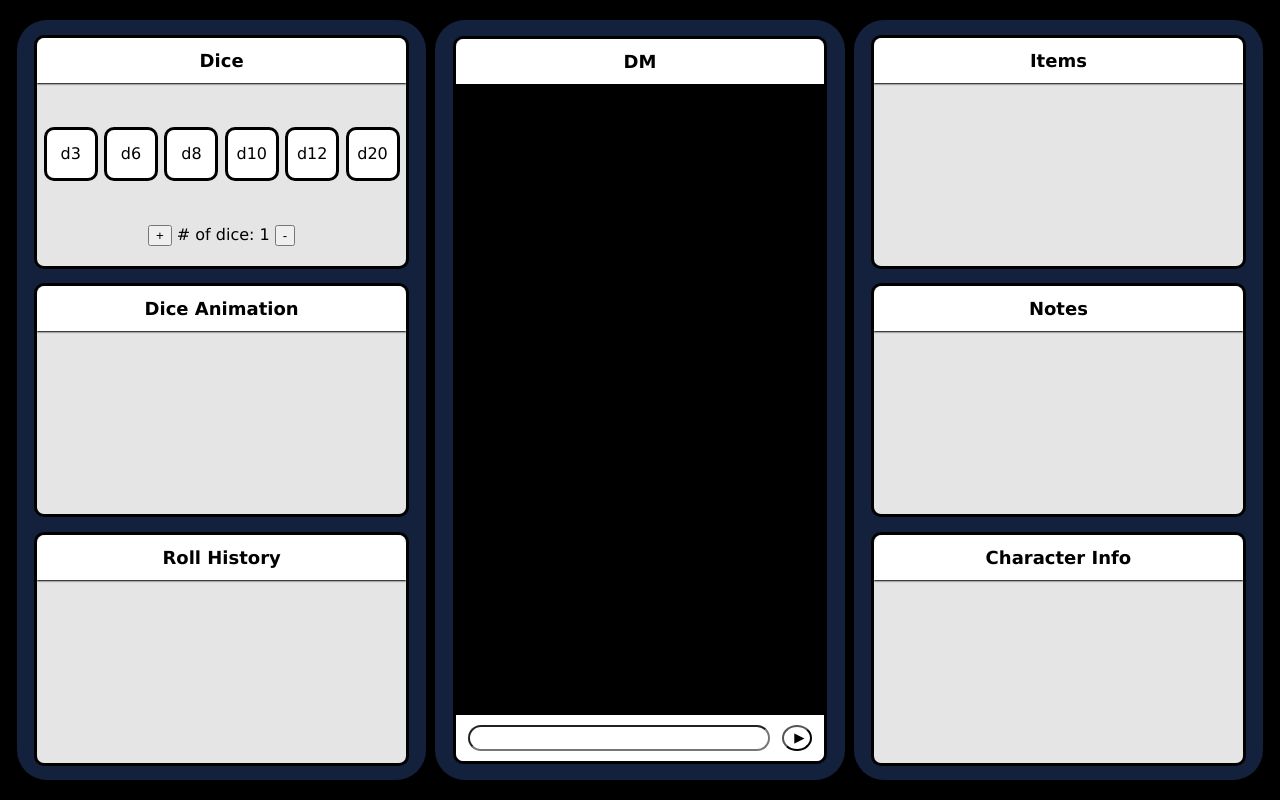
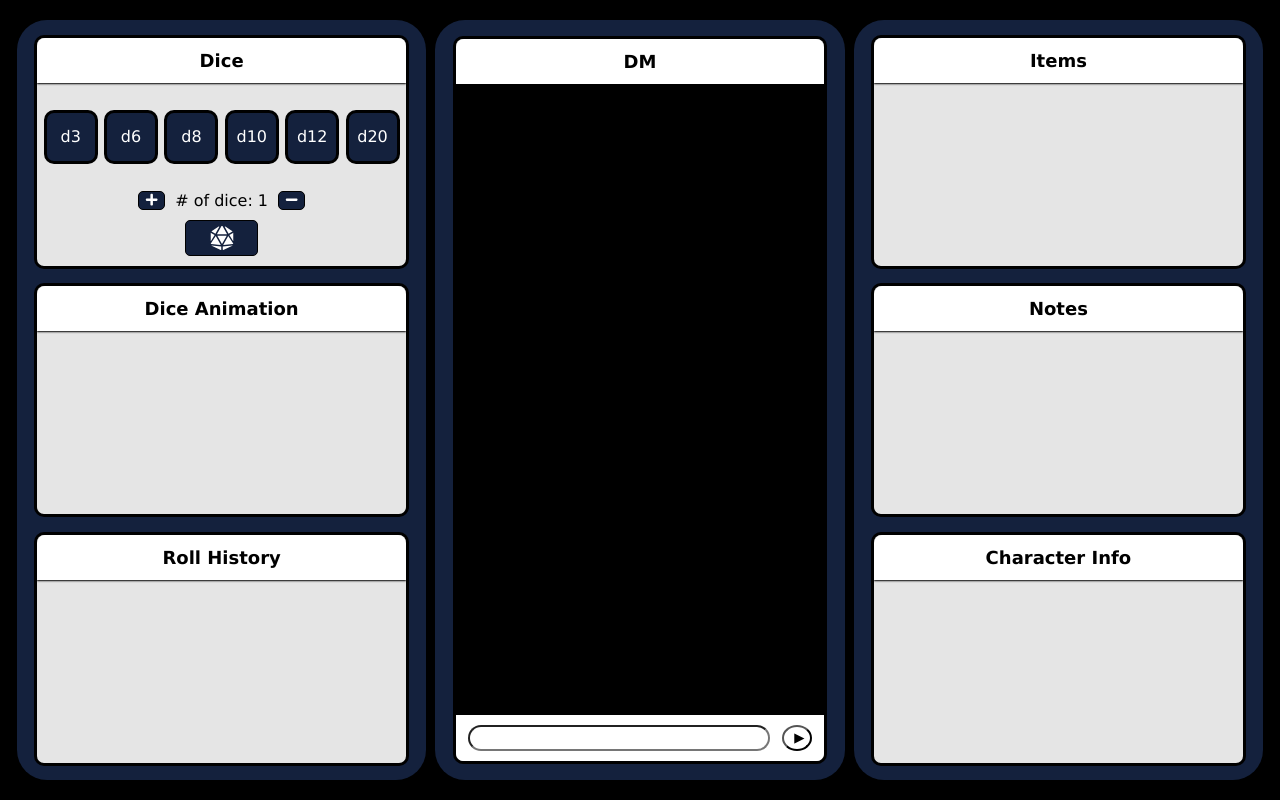
Before and after one commit to noellerjd/dnd-project, a Next.js app: page / in a window 1280 px wide. Built offline with nearby package versions, Linux system fonts and the light colour scheme.

Commit message:
more work on dice UI

```diff
--- a/src/app/page.js
+++ b/src/app/page.js
@@ -2,6 +2,7 @@ import "../styles/page.css";
 import "../styles/dice.css";
 import Dice from "./components/dice";
 import diceList from "../data/dice.json";
+import { FaDiceD20, FaPlus, FaMinus } from "react-icons/fa";
 
 export default function Home() {
   return (
@@ -19,12 +20,21 @@ export default function Home() {
           </div>
           <div className="dice-tracker">
             <div className="dice-info">
-              <button className="dice-control">+</button>
+              <button className="dice-control">
+                <FaPlus />
+              </button>
               <p>
                 # of dice: <span>1</span>
               </p>
-              <button className="dice-control">-</button>
+              <button className="dice-control">
+                <FaMinus />
+              </button>
             </div>
+          </div>
+          <div className="roll-box">
+            <button id="roll">
+              <FaDiceD20 />
+            </button>
           </div>
         </div>
         <div className="info-box">
--- a/src/styles/dice.css
+++ b/src/styles/dice.css
@@ -18,24 +18,26 @@
   display: flex;
   justify-content: center;
   align-items: center;
-  background-color: var(--white);
+  background-color: var(--blue);
+  color: var(--white);
   border: solid var(--black);
   text-align: center;
   width: 3rem;
   height: 3rem;
   border-radius: 10px;
+  cursor: pointer;
   transition: all 0.3s ease-in-out;
 }
 
 .dice-box:hover {
-  background-color: var(--black);
-  color: var(--white);
+  background-color: var(--orange);
+  color: var(--blue);
 }
 
 .dice-tracker {
   display: flex;
   justify-content: center;
-  padding-bottom: 20px;
+  padding-bottom: 10px;
   height: 2rem;
 }
 
@@ -45,8 +47,47 @@
 
 .dice-tracker p {
   margin: 0;
-  padding: 0px 5px 0px 5px;
+  padding: 0px 10px 0px 10px;
 }
 
 .dice-control {
+  border: 1px solid var(--black);
+  background-color: var(--blue);
+  color: var(--white);
+  border-radius: 5px;
+  transition: all 0.3s ease-in-out;
+  cursor: pointer;
+  display: flex;
+  align-items: center;
+  justify-content: center;
 }
+
+.dice-control:hover {
+  background-color: var(--orange);
+  color: var(--blue);
+}
+
+.roll-box {
+  display: flex;
+  justify-content: center;
+  margin-bottom: 10px;
+}
+
+#roll {
+  display: flex;
+  width: 20%;
+  justify-content: center;
+  border: 1px solid var(--black);
+  background-color: var(--blue);
+  color: var(--white);
+  cursor: pointer;
+  border-radius: 5px;
+  padding: 5px 5px 5px 5px;
+  font-size: x-large;
+  transition: all 0.2s ease-in-out;
+}
+
+#roll:hover {
+  color: var(--blue);
+  background-color: var(--orange);
+}
```
Also changed, not shown: package.json (+4 -3 lines), 1 other file (tests, documents, lock files or other folders).
